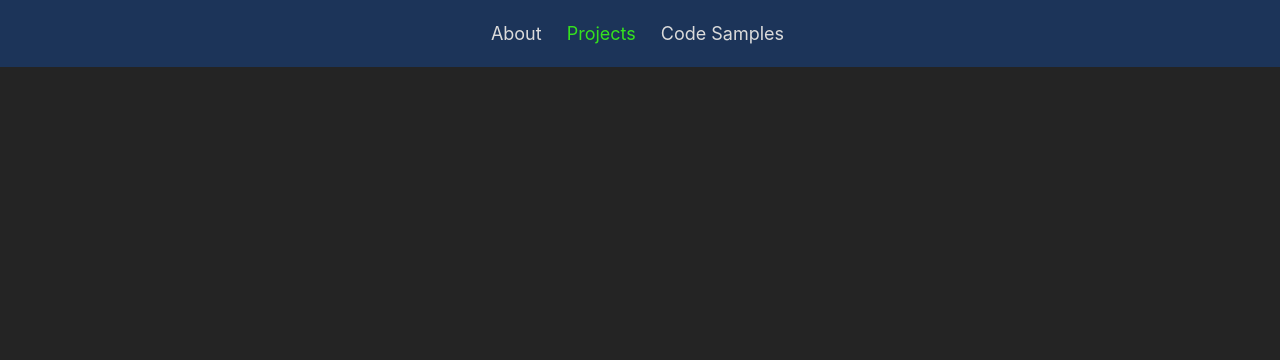
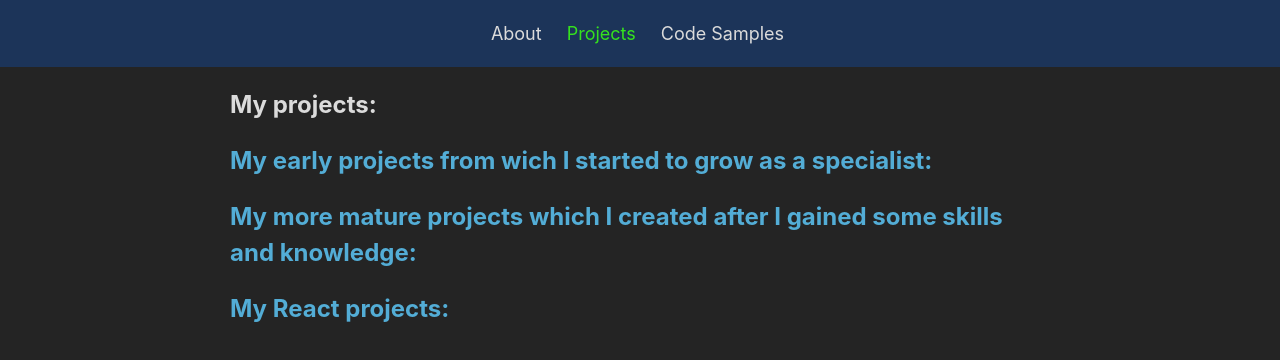
Before and after one commit to ts-andrey/23-react-projects, a React (Vite) app in the folder resume/: page /projects in a window 1280 px wide. Shown: the top 360 px of the page. Built offline with nearby package versions, Linux system fonts and the light colour scheme.

Commit message:
feat: add projects basic skeleton and overall markup improvements

```diff
--- a/resume/src/components/about/About.module.css
+++ b/resume/src/components/about/About.module.css
@@ -13,4 +13,9 @@
 
 .main-header {
   margin: 0 0 20px 0;
+  color: var(--color-font-main);
 }
+
+.sub-header {
+  color: var(--color-attract-second);
+}
--- a/resume/src/components/about/education/Education.jsx
+++ b/resume/src/components/about/education/Education.jsx
@@ -16,7 +16,7 @@ export default function Education() {
         <div className={classes.place}>
           <Link to={'https://rs.school/js/'} target='_blank'>
             <p>JavaScript/Front-end</p>
-            The Rolling Scopes School, 2022
+            <span>The Rolling Scopes School, 2022</span>
           </Link>
         </div>
 
--- a/resume/src/components/about/perconal/Personal.module.css
+++ b/resume/src/components/about/perconal/Personal.module.css
@@ -7,6 +7,7 @@
 
 .personal-header {
   margin: 0 0 10px 0;
+  color: var(--color-attract-second);
 }
 
 
--- a/resume/src/components/about/skills/Skills.jsx
+++ b/resume/src/components/about/skills/Skills.jsx
@@ -15,7 +15,7 @@ export default function Skills() {
             <p>HTML5</p>
           </Link>
 
-          <Link className={classes.skill} to={'https://www.markdownguide.org/basic-syntax/'} target='_blank'>
+          <Link className={classes.skill} to={'https://www.markdownguide.org/basic-syntax'} target='_blank'>
             <div style={{ background: skillLevelSetter(80) }}></div>
             <p>Markdown</p>
           </Link>
@@ -25,12 +25,12 @@ export default function Skills() {
             <p>CSS3</p>
           </Link>
 
-          <Link className={classes.skill} to={'https://sass-lang.com/documentation/'} target='_blank'>
+          <Link className={classes.skill} to={'https://sass-lang.com/documentation'} target='_blank'>
             <div style={{ background: skillLevelSetter(60) }}></div>
             <p>Sass</p>
           </Link>
 
-          <Link className={classes.skill} to={'https://javascript.info/'} target='_blank'>
+          <Link className={classes.skill} to={'https://javascript.info'} target='_blank'>
             <div style={{ background: skillLevelSetter(70) }}></div>
             <p>JavaScript</p>
           </Link>
@@ -40,12 +40,12 @@ export default function Skills() {
             <p>React</p>
           </Link>
 
-          <Link className={classes.skill} to={'https://react.dev/reference/react'} target='_blank'>
+          <Link className={classes.skill} to={'https://redux.js.org'} target='_blank'>
             <div style={{ background: skillLevelSetter(35) }}></div>
             <p>Redux</p>
           </Link>
 
-          <Link className={classes.skill} to={'https://git-scm.com/'} target='_blank'>
+          <Link className={classes.skill} to={'https://git-scm.com'} target='_blank'>
             <div style={{ background: skillLevelSetter(40) }}></div>
             <p>Git</p>
           </Link>
@@ -55,18 +55,18 @@ export default function Skills() {
             <p>Github</p>
           </Link>
 
-          <Link className={classes.skill} to={'https://code.visualstudio.com/'} target='_blank'>
+          <Link className={classes.skill} to={'https://code.visualstudio.com'} target='_blank'>
             <div style={{ background: skillLevelSetter(60) }}></div>
             <p>VSCode</p>
           </Link>
 
-          <Link className={classes.skill} to={'https://www.figma.com/'} target='_blank'>
+          <Link className={classes.skill} to={'https://www.figma.com'} target='_blank'>
             <div style={{ background: skillLevelSetter(45) }}></div>
             <p>Figma</p>
           </Link>
         </div>
 
-        <h3>My languages</h3>
+        <h3 className={classes['sub-header']}>My languages</h3>
         <div className={classes.langs}>
           <Link className={classes.lang} to={'https://rm.coe.int/CoERMPublicCommonSearchServices/DisplayDCTMContent?documentId=090000168045bb52'} target='_blank'>
             <span className={classes['lang-descr']}>English:</span>
--- a/resume/src/components/about/skills/Skills.module.css
+++ b/resume/src/components/about/skills/Skills.module.css
@@ -37,6 +37,10 @@
   display: flex;
 }
 
+.sub-header{
+  color: var(--color-attract-second);
+}
+
 .lang {
   position: relative;
   transition: all var(--transition-main);
--- a/resume/src/components/projects/Projects.jsx
+++ b/resume/src/components/projects/Projects.jsx
@@ -2,6 +2,21 @@ import classes from './Projects.module.css';
 
 export default function Projects() {
   return (
-    <></>
+    <>
+      <section className={classes.section}>
+        <div className={classes['content-wrapper']}>
+          <h1 className={classes['main-header']}>My projects:</h1>
+          <article className={classes['projects']}>
+            <h2 className={classes['sub-header']}>My early projects from wich I started to grow as a specialist:</h2>
+          </article>
+          <article className={classes['projects']}>
+            <h2 className={classes['sub-header']}>My more mature projects which I created after I gained some skills and knowledge:</h2>
+          </article>
+          <article className={classes['projects']}>
+            <h2 className={classes['sub-header']}>My React projects: </h2>
+          </article>
+        </div>
+      </section>
+    </>
   )
 }
--- a/resume/src/components/projects/Projects.module.css
+++ b/resume/src/components/projects/Projects.module.css
@@ -0,0 +1,20 @@
+.section {
+  display: flex;
+  place-content: center;
+
+  color: var(--color-font-main);
+}
+
+.content-wrapper {
+  max-width: var(--width-content);
+
+  padding: 20px 40px;
+}
+
+.main-header {
+  margin: 0 0 20px 0;
+}
+
+.sub-header {
+  color: var(--color-attract-second);
+}
--- a/resume/src/global.vars.css
+++ b/resume/src/global.vars.css
@@ -7,6 +7,8 @@
   --color-link: #dbdbdb;
 
   --color-attract-main: #35e21e;
+  --color-attract-second: #53add6;
+
 
   --color-fill-main: #35e21e;
   --color-scroll: #53add6;
```
